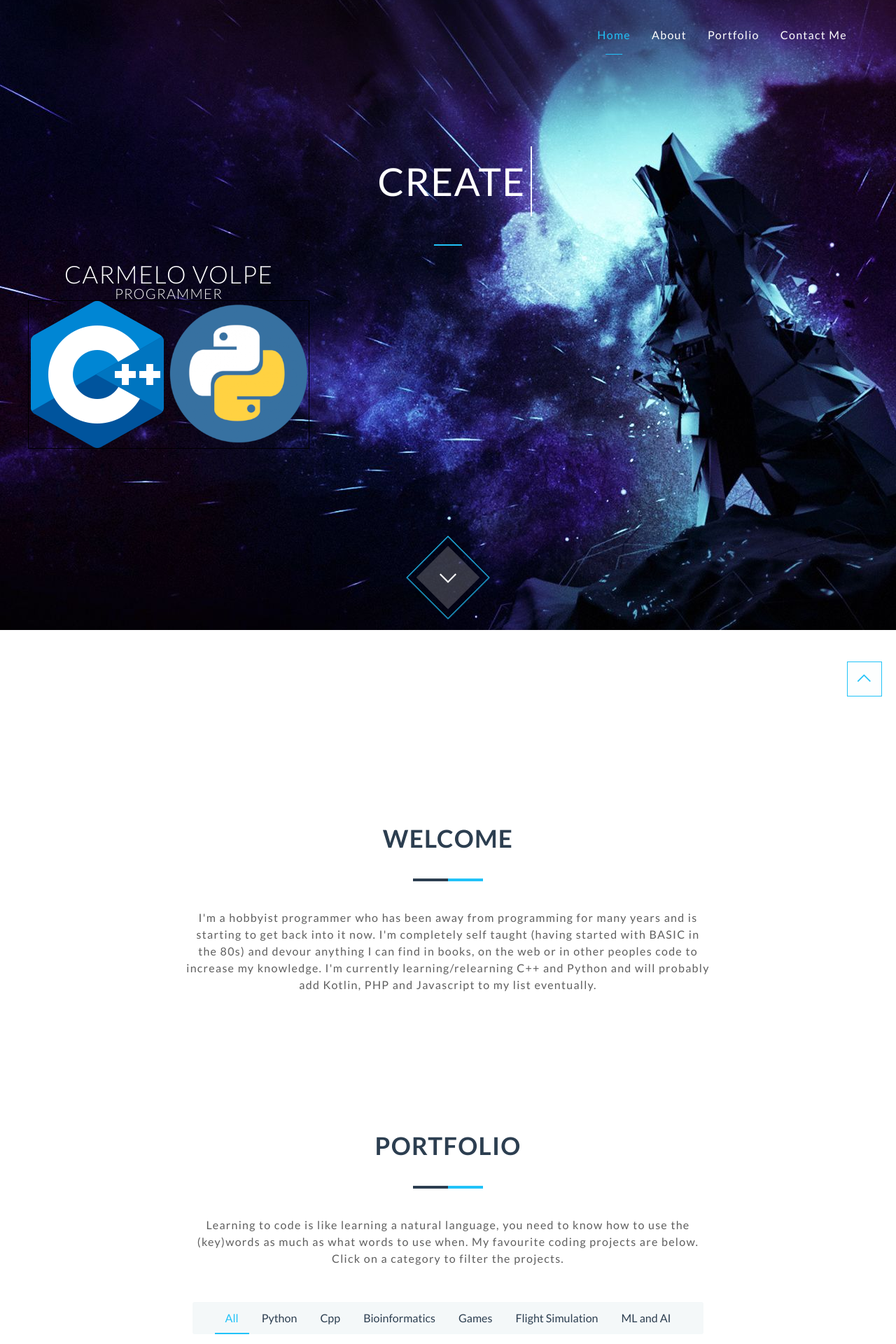
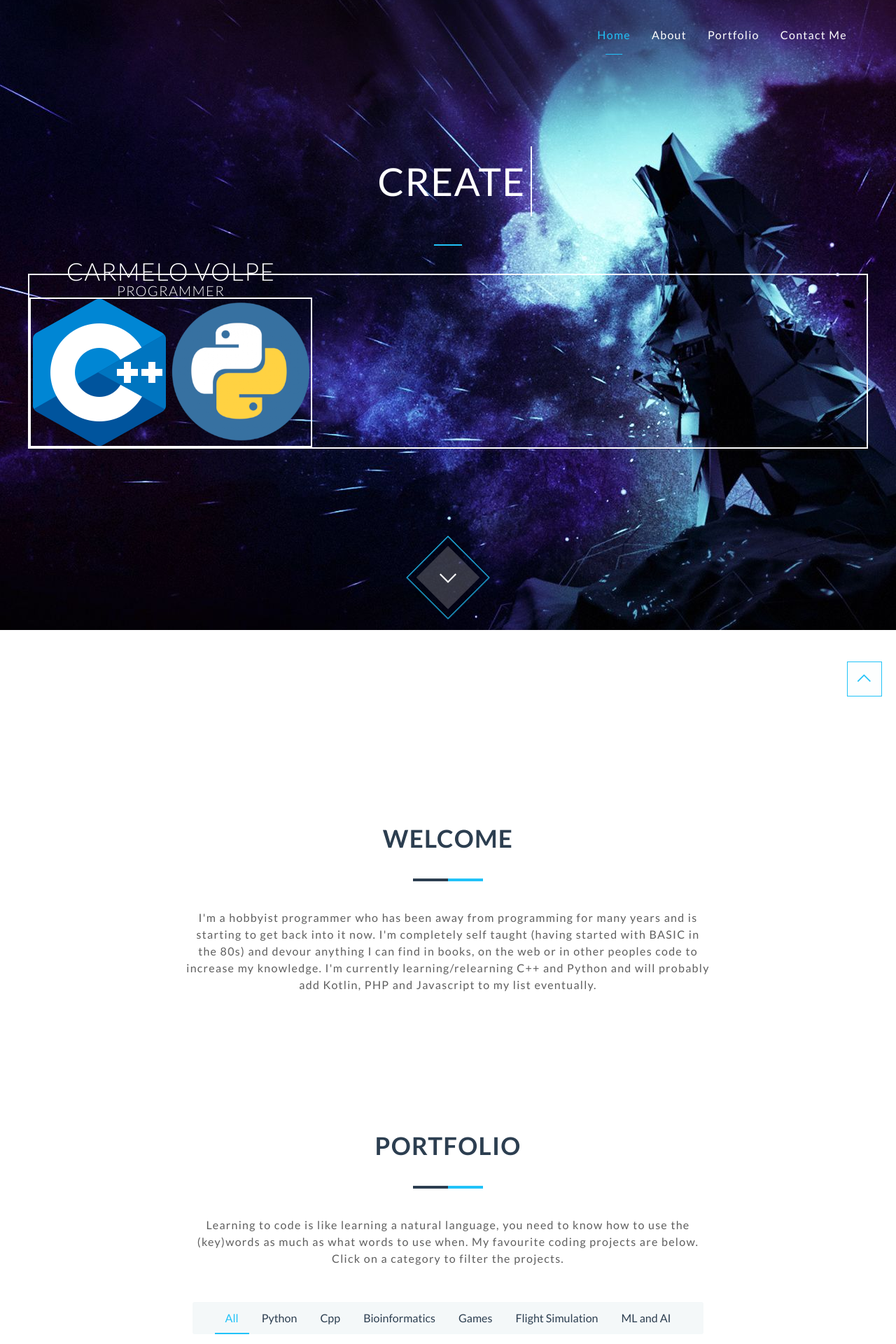
Before and after one commit to Gamernaut/gamernaut.github.io, a Jekyll site: the page built from index.html, in a window 1280 px wide. Shown: the top 1920 px of the page at 70% size. Built offline with Jekyll 4.4.1, drawn with Linux system fonts in a browser that asks for light colours; nearby versions of some CDN libraries.

Commit message:
Update header.html

```diff
--- a/_includes/header.html
+++ b/_includes/header.html
@@ -61,11 +61,11 @@
 
         <div class="row heading-title">
           <hr class="small">
-          <div style="text-align:center; position:relative; min-height: 250px">
+          <div style="text-align:center; position:relative; min-height: 250px; border: 2px solid white">
             <div style="position:absolute; bottom:0">
               <h2 class="thin">{{ site.header-title }}</h2>
               <h3 class="thin">{{ site.header-tagline }}</h3>
-                <table style="border: 1px solid black">
+                <table style="border: 2px solid white">
                   <tr style="width:50%">
                     <td><img src="{{ site.baseurl }}/images/logos/cplusplus.png" alt="Cplusplus.png logo"/></td>
                     <td><img src="{{ site.baseurl }}/images/logos/python.png" alt="Python.png logo"/></td>
```
